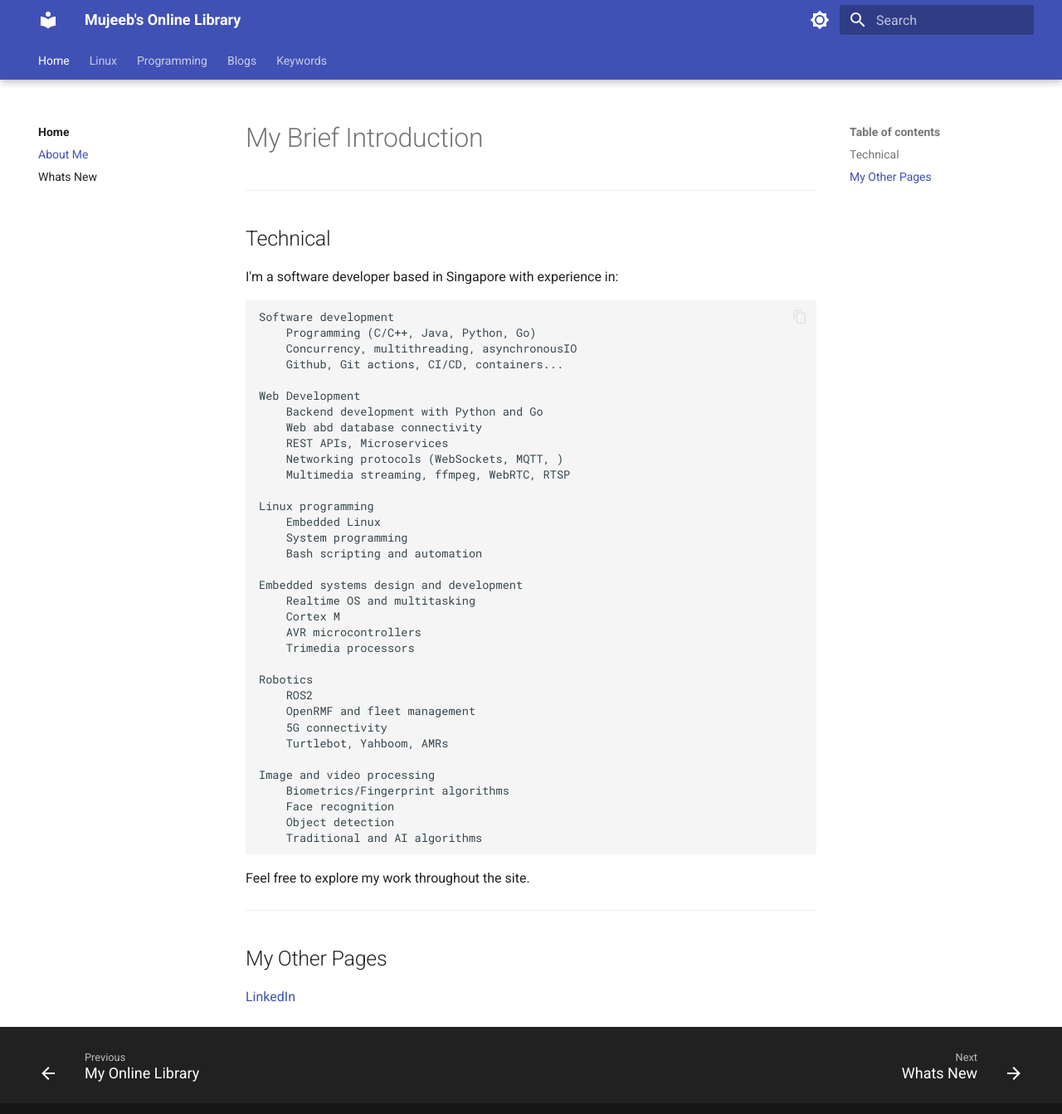
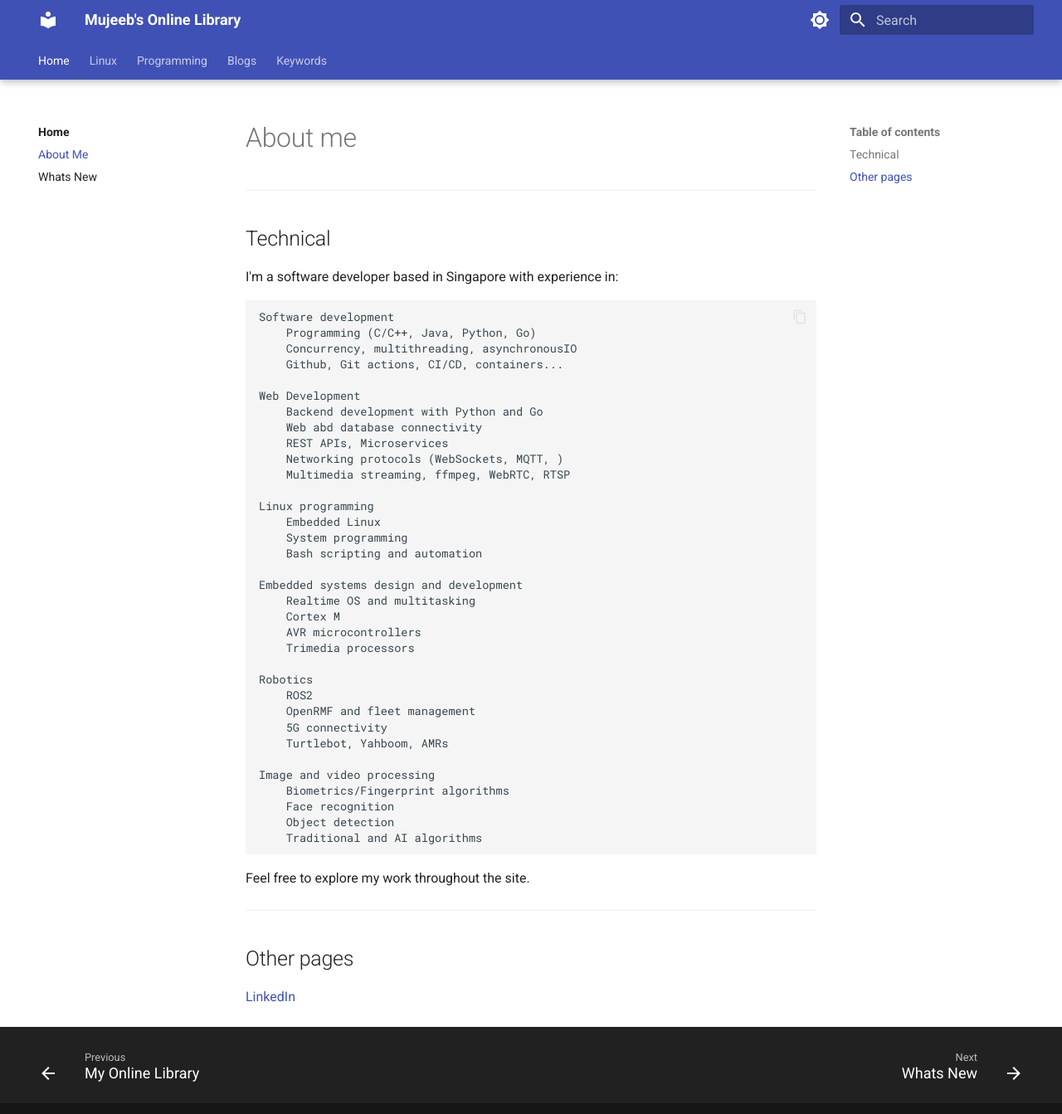
Before and after one commit to alohamujeeb/alohamujeeb.github.io, an MkDocs documentation site: the page built from docs/about/aboutme.md, in a window 1280 px wide and 1354 px high. Shown: the top 1343 px of the window at 83% size. Built offline with MkDocs 1.6.1 and Material for MkDocs 9.7.7, drawn with Linux system fonts in a browser that asks for light colours.

Commit message:
file restructuring

```diff
--- a/docs/about/aboutme.md
+++ b/docs/about/aboutme.md
@@ -1,7 +1,6 @@
-# My Brief Introduction
+# About me
 ---
 ## Technical
-
 I'm a software developer based in Singapore with experience in:
 
 	Software development
@@ -42,5 +41,5 @@ I'm a software developer based in Singapore with experience in:
 Feel free to explore my work throughout the site.
 
 ---
-## My Other Pages
+## Other pages
 [LinkedIn](https://www.linkedin.com/in/alohamujeeb/){:target="_blank"}
```
